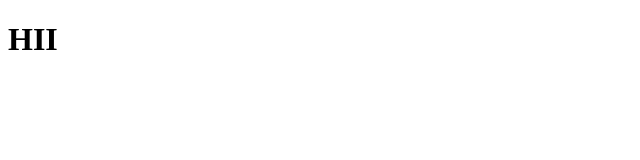
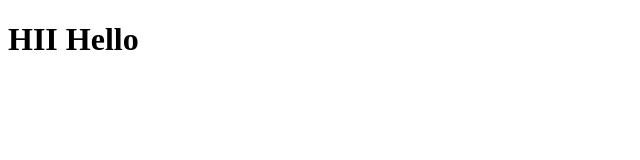
Before and after one commit to kamlesh-cis/testApp, a plain HTML site: page index.html in a window 1280 px wide. Shown: the whole page, without its empty margins (0-640 px from the left). Drawn offline with Linux system fonts and the light colour scheme.

Commit message:
updated content

```diff
--- a/index.html
+++ b/index.html
@@ -4,6 +4,6 @@
 	<title></title>
 </head>
 <body>
-	<H1>HII</H1>
+	<H1>HII Hello</H1>
 </body>
 </html>
```
